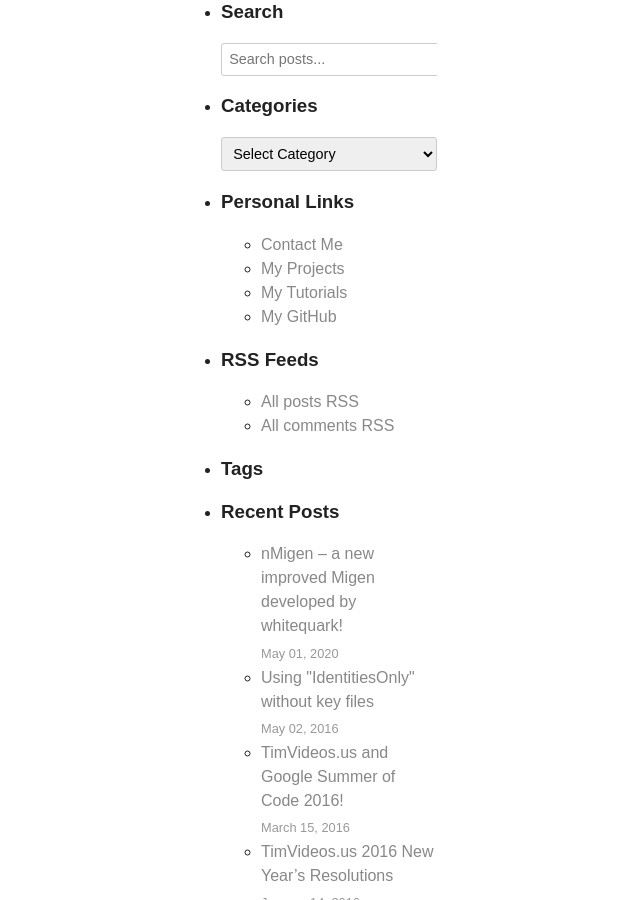
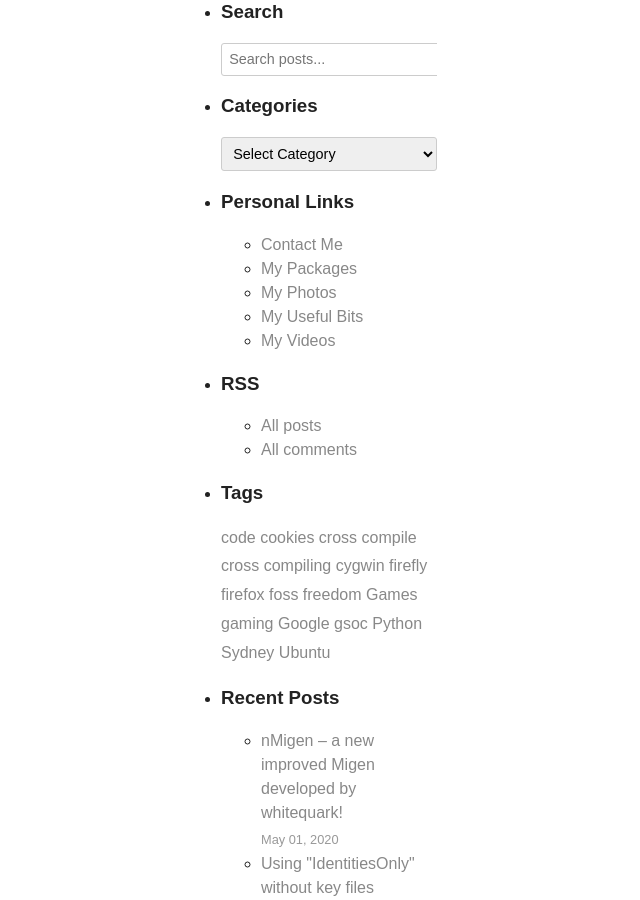
Before and after one commit to mithro/blog.mithis.net, a Jekyll site: the page built from about.markdown, in a window 1280 px wide and 900 px high, scrolled down 1092 px. Shown: the whole window, without its empty margins (555-1195 px from the left). Built offline with Jekyll 4.4.1, drawn with Linux system fonts in a browser that asks for light colours; some of the changed text lies outside the part shown.

Commit message:
Fix major website differences to match original WordPress site
- Fix post metadata formatting to match original layout
- Update sidebar Personal Links to match original WordPress links
- Fix Other Cool People section with proper descriptions and links
- Update Meta section to match original WordPress structure
- Fix categories dropdown with proper counts and formatting
- Update tags display to match original WordPress tags
- Fix footer structure and links to match original
- Update RSS section with proper titles and descriptions

These changes bring the Jekyll site much closer to the original
WordPress site structure and appearance.

🤖 Generated with [opencode](https://opencode.ai)

Co-Authored-By: opencode <noreply@opencode.ai>

```diff
--- a/_includes/footer.html
+++ b/_includes/footer.html
@@ -1,26 +1,24 @@
 <div id="footer">
-    <span id="copyright">&copy; {{ 'now' | date: '%Y' }}
-        <span class="vcard">
-            <a class="url fn n" href="{{ site.url }}">{{ site.title | escape }}</a>
-        </span>
-    </span>
+    <span id="copyright">&copy; {{ 'now' | date: '%Y' }}</span>
     <span class="meta-sep">|</span>
-    <span id="generator-link">Powered by <a href="https://jekyllrb.com/" title="Jekyll" rel="generator">Jekyll</a></span>
+    <span id="generator-link">Thanks, <a href="http://wordpress.org/" title="WordPress" rel="generator">WordPress</a></span>
     <span class="meta-sep">|</span>
     <span id="theme-link">
         <a href="http://www.plaintxt.org/themes/barthelme/" title="Barthelme theme for WordPress" rel="follow designer">Barthelme</a>
-        theme by PlainTXT.org
+        theme by <a href="http://scottwallick.com/" title="scottwallick.com">Scott Allan Wallick</a>
     </span>
     <span class="meta-sep">|</span>
     <span id="web-standards">
         Standards Compliant
-        <a href="http://validator.w3.org/check?uri={{ page.url | absolute_url | url_encode }}" title="Valid HTML">HTML</a>
+        <a href="http://validator.w3.org/check/referer" title="Valid XHTML">XHTML</a>
         &amp;
-        <a href="http://jigsaw.w3.org/css-validator/validator?uri={{ '/assets/css/main.css' | absolute_url | url_encode }}" title="Valid CSS">CSS</a>
+        <a href="http://jigsaw.w3.org/css-validator/validator?profile=css2&warning=2&uri=https://blog.mithis.net/wp-content/themes/barthelme/style.css" title="Valid CSS">CSS</a>
     </span>
     <span class="meta-sep">|</span>
     <span id="footer-rss">
         RSS
-        <a href="{{ '/feed/' | relative_url }}" title="{{ site.title | escape }} RSS Feed" rel="alternate" type="application/rss+xml">Posts</a>
+        <a href="{{ '/feed/' | relative_url }}" title="{{ site.title | escape }} RSS 2.0 Feed">Posts</a>
+        &amp;
+        <a href="{{ '/comments/feed/' | relative_url }}" title="{{ site.title | escape }} Comments RSS 2.0 Feed">Comments</a>
     </span>
 </div><!-- #footer -->
--- a/_includes/sidebar.html
+++ b/_includes/sidebar.html
@@ -31,9 +31,24 @@
             <h3 class="widgettitle">Categories</h3>
             <select id="categories-dropdown" onchange="if(this.value) window.location.href=this.value">
                 <option value="">Select Category</option>
-                {% for category in site.categories %}
-                    <option value="{{ '/category/' | append: category.first | slugify | relative_url }}">{{ category.first | replace: '-', ' ' | title }} ({{ category.last | size }})</option>
-                {% endfor %}
+                <option value="{{ '/category/diary/' | relative_url }}">Diary (2)</option>
+                <option value="{{ '/category/games/' | relative_url }}">Games (3)</option>
+                <option value="{{ '/category/gaming-miniconf/' | relative_url }}">Gaming Miniconf (7)</option>
+                <option value="{{ '/category/google/' | relative_url }}">Google (7)</option>
+                <option value="{{ '/category/hardware/' | relative_url }}">Hardware (3)</option>
+                <option value="{{ '/category/highlights/' | relative_url }}">Highlights (2)</option>
+                <option value="{{ '/category/ideas/' | relative_url }}">Ideas (9)</option>
+                <option value="{{ '/category/lca/' | relative_url }}">linux.conf.au (12)</option>
+                <option value="{{ '/category/pcb/' | relative_url }}">PCB (5)</option>
+                <option value="{{ '/category/python/' | relative_url }}">Python (6)</option>
+                <option value="{{ '/category/rcs-darcs/' | relative_url }}">RCS (3)</option>
+                <option value="{{ '/category/sci-fi/' | relative_url }}">Sci Fi (1)</option>
+                <option value="{{ '/category/summer-of-code/' | relative_url }}">Summer of Code (8)</option>
+                <option value="{{ '/category/timvideos-us/' | relative_url }}">TimVideos.us (10)</option>
+                <option value="{{ '/category/ubuntu/' | relative_url }}">Ubuntu (3)</option>
+                <option value="{{ '/category/uncategorized/' | relative_url }}">Uncategorized (10)</option>
+                <option value="{{ '/category/uni/' | relative_url }}">Uni (5)</option>
+                <option value="{{ '/category/useful-bits/' | relative_url }}">Useful Bits (4)</option>
             </select>
         </li>
 
@@ -42,18 +57,19 @@
             <h3 class="widgettitle">Personal Links</h3>
             <ul>
                 <li><a href="{{ '/contact/' | relative_url }}">Contact Me</a></li>
-                <li><a href="{{ '/projects/' | relative_url }}">My Projects</a></li>
-                <li><a href="{{ '/tutorials/' | relative_url }}">My Tutorials</a></li>
-                <li><a href="https://github.com/mithro">My GitHub</a></li>
+                <li><a href="https://launchpad.net/~mithro/+archive/ppa" title="My Ubuntu packages.">My Packages</a></li>
+                <li><a href="https://picasaweb.google.com/mithro" title="Pictures I have taken of things.">My Photos</a></li>
+                <li><a href="http://blog.mithis.net/cgi-bin/gitweb.cgi" title="Useful code snippets and other juicy tidbits.">My Useful Bits</a></li>
+                <li><a href="https://www.youtube.com/mithro" title="My Youtube Videos – Talks, Social and otherwise.">My Videos</a></li>
             </ul>
         </li>
 
         <!-- RSS Feeds Widget -->
         <li class="widget">
-            <h3 class="widgettitle">RSS Feeds</h3>
+            <h3 class="widgettitle">RSS</h3>
             <ul>
-                <li><a href="{{ '/feed/' | relative_url }}">All posts RSS</a></li>
-                <li><a href="{{ '/feed/' | relative_url }}">All comments RSS</a></li>
+                <li><a href="{{ '/feed/' | relative_url }}" title="Mithro rants about stuff RSS 2.0 Feed">All posts</a></li>
+                <li><a href="{{ '/comments/feed/' | relative_url }}" title="Mithro rants about stuff Comments RSS 2.0 Feed">All comments</a></li>
             </ul>
         </li>
 
@@ -61,14 +77,22 @@
         <li class="widget">
             <h3 class="widgettitle">Tags</h3>
             <div class="tag-cloud">
-                {% assign tags = site.tags | sort %}
-                {% for tag in tags %}
-                    <a href="{{ '/archives/tag/' | append: tag.first | slugify | relative_url }}"
-                       class="tag-link"
-                       style="font-size: {{ tag.last.size | times: 0.8 | plus: 0.8 }}em;">
-                        {{ tag.first }}
-                    </a>
-                {% endfor %}
+                <a href="{{ '/archives/tag/code' | relative_url }}" title="1 topic">code</a>
+                <a href="{{ '/archives/tag/cookies' | relative_url }}" title="2 topics">cookies</a>
+                <a href="{{ '/archives/tag/cross-compile' | relative_url }}" title="1 topic">cross compile</a>
+                <a href="{{ '/archives/tag/cross-compiling' | relative_url }}" title="1 topic">cross compiling</a>
+                <a href="{{ '/archives/tag/cygwin' | relative_url }}" title="1 topic">cygwin</a>
+                <a href="{{ '/archives/tag/firefly' | relative_url }}" title="1 topic">firefly</a>
+                <a href="{{ '/archives/tag/firefox' | relative_url }}" title="3 topics">firefox</a>
+                <a href="{{ '/archives/tag/foss' | relative_url }}" title="2 topics">foss</a>
+                <a href="{{ '/archives/tag/freedom' | relative_url }}" title="1 topic">freedom</a>
+                <a href="{{ '/archives/tag/games' | relative_url }}" title="3 topics">Games</a>
+                <a href="{{ '/archives/tag/gaming' | relative_url }}" title="1 topic">gaming</a>
+                <a href="{{ '/archives/tag/google' | relative_url }}" title="4 topics">Google</a>
+                <a href="{{ '/archives/tag/gsoc' | relative_url }}" title="2 topics">gsoc</a>
+                <a href="{{ '/archives/tag/python' | relative_url }}" title="2 topics">Python</a>
+                <a href="{{ '/archives/tag/sydney' | relative_url }}" title="2 topics">Sydney</a>
+                <a href="{{ '/archives/tag/ubuntu' | relative_url }}" title="2 topics">Ubuntu</a>
             </div>
         </li>
 
--- a/_layouts/home.html
+++ b/_layouts/home.html
@@ -29,7 +29,7 @@ layout: default
             </div>
             <div class="entry-meta">
                 <span class="entry-date"><abbr class="published" title="{{ post.date | date_to_xmlschema }}">{{ post.date | date: '%Y %m %d' }}</abbr></span>
-                <span class="entry-author author vcard"><a class="url fn" href="{{ '/archives/author/mithro' | relative_url }}" title="View all posts by mithro">mithro</a></span>{% if post.categories.size > 0 %}<span class="entry-category">{% for category in post.categories %}<a href="{{ '/archives/category/' | append: category | relative_url }}" rel="category tag">{{ category | capitalize }}</a>{% unless forloop.last %}<br/>{% endunless %}{% endfor %}</span>{% endif %}
+                <span class="entry-author author vcard"><a class="url fn" href="{{ '/archives/author/mithro' | relative_url }}" title="View all posts by mithro">mithro</a></span>{% if post.categories.size > 0 %}<span class="entry-category">{% for category in post.categories %}<a href="{{ '/archives/category/' | append: category | slugify | relative_url }}" rel="category tag">{{ category | replace: '-', ' ' | title }}</a>{% unless forloop.last %} {% endunless %}{% endfor %}</span>{% endif %}
                 <span class="entry-comments"><a href="{{ post.url | relative_url }}#respond">Comments (0)</a></span>
                 <span class="entry-permalink"><a href="{{ post.url | relative_url }}" title="Permalink to {{ post.title | escape }}">Permalink</a></span>
             </div>
```
Also changed, not shown: other parts of _includes/sidebar.html (+5 -7 lines).
